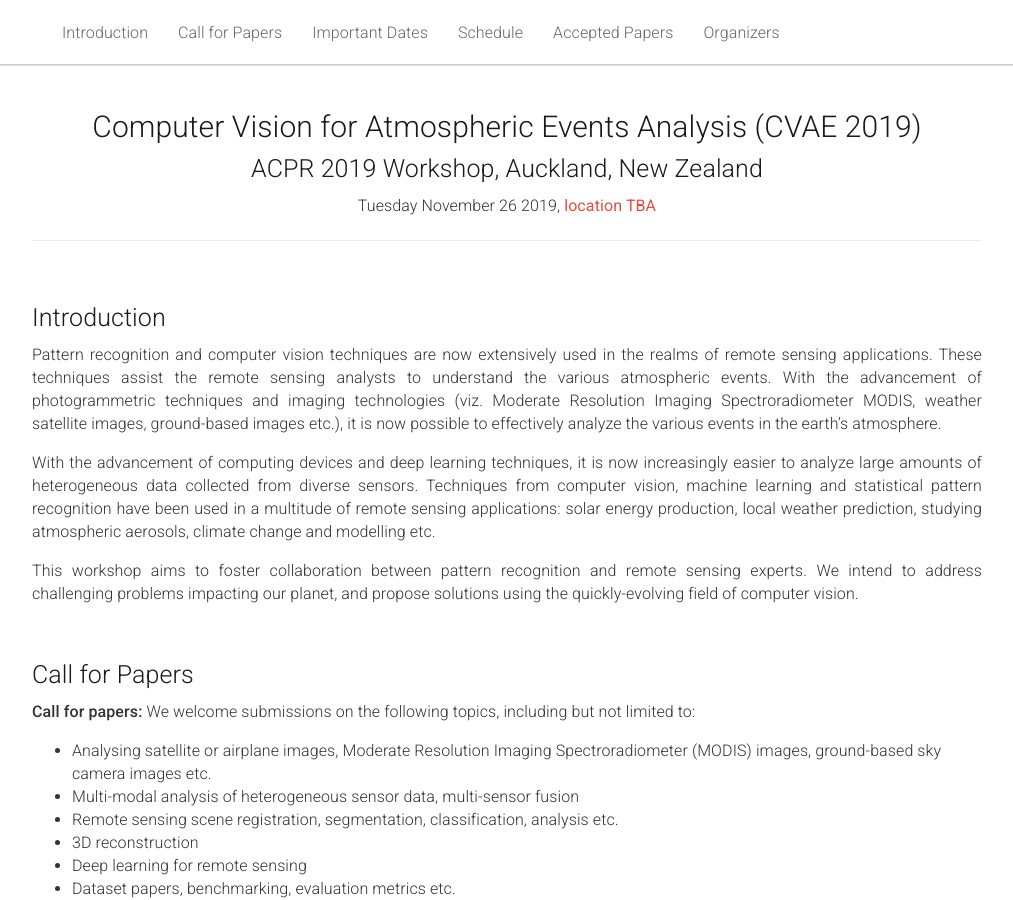
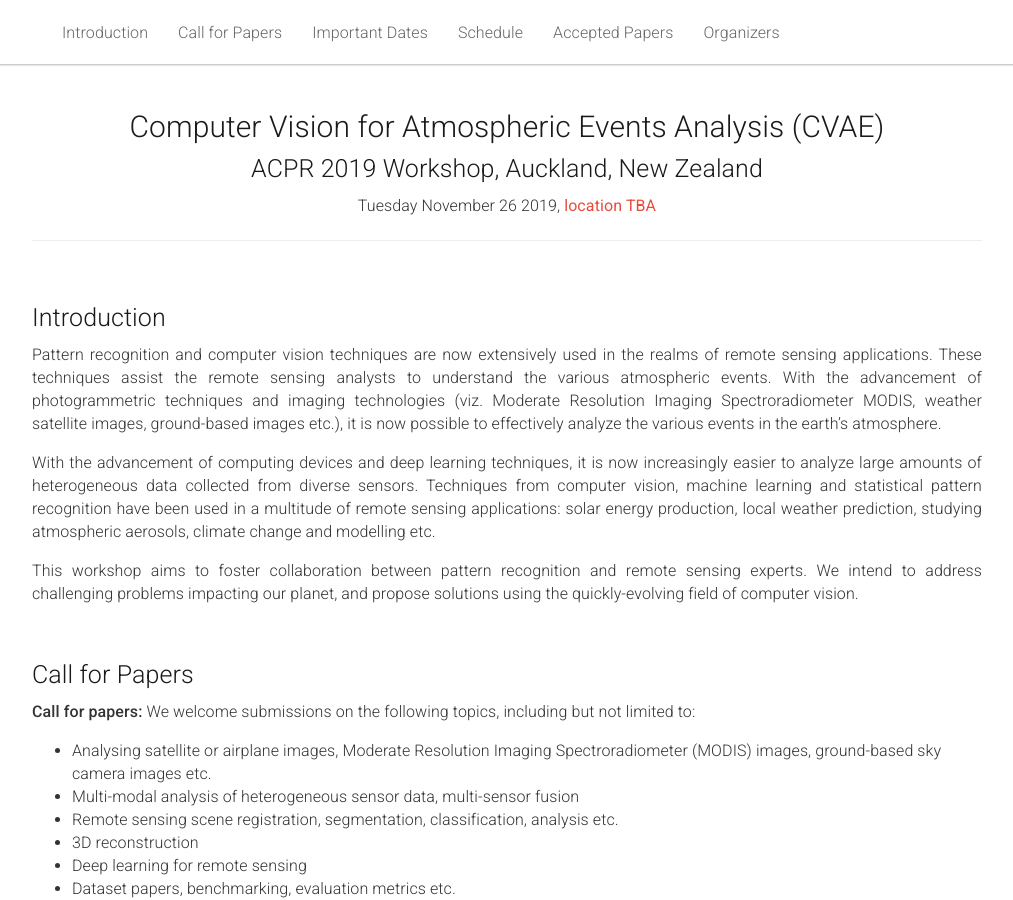
Before and after one commit to biddu/biddu.github.io, a Jekyll site: the page built from _pages/home.md, in a window 1280 px wide and 900 px high. Shown: the whole window, without its empty margins (133-1146 px from the left). Built offline with Jekyll 4.4.1, drawn with Linux system fonts in a browser that asks for light colours.

Commit message:
minor fix

```diff
--- a/_pages/home.md
+++ b/_pages/home.md
@@ -13,7 +13,7 @@ acknowledgements: ""
 <br>
 <div class="row">
   <div class="col-xs-12">
-    <center><h1>Computer Vision for Atmospheric Events Analysis (CVAE 2019)</h1></center>
+    <center><h1>Computer Vision for Atmospheric Events Analysis (CVAE)</h1></center>
     <center><h2>ACPR 2019 Workshop, Auckland, New Zealand</h2></center>
     <center>Tuesday November 26 2019, <span style="color:#e74c3c;font-weight:400;">location TBA</span></center>
   </div>
```
